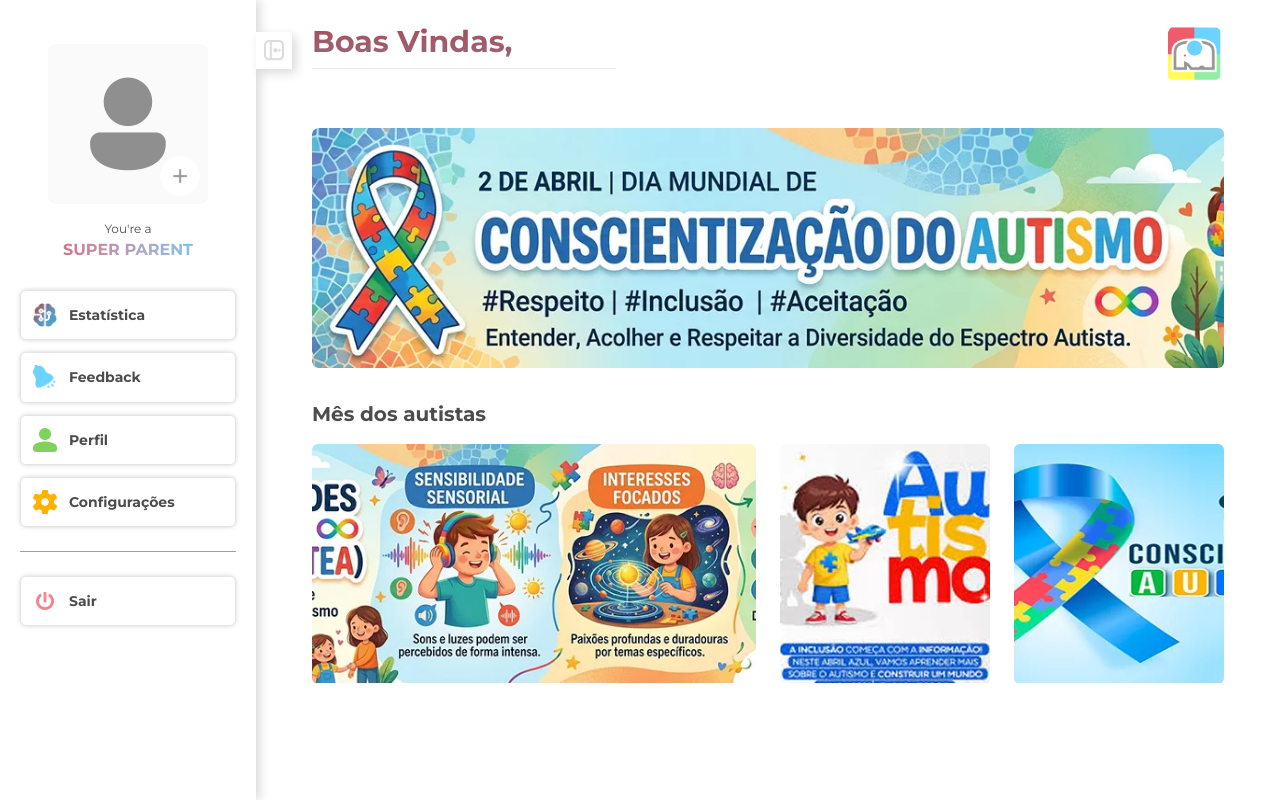
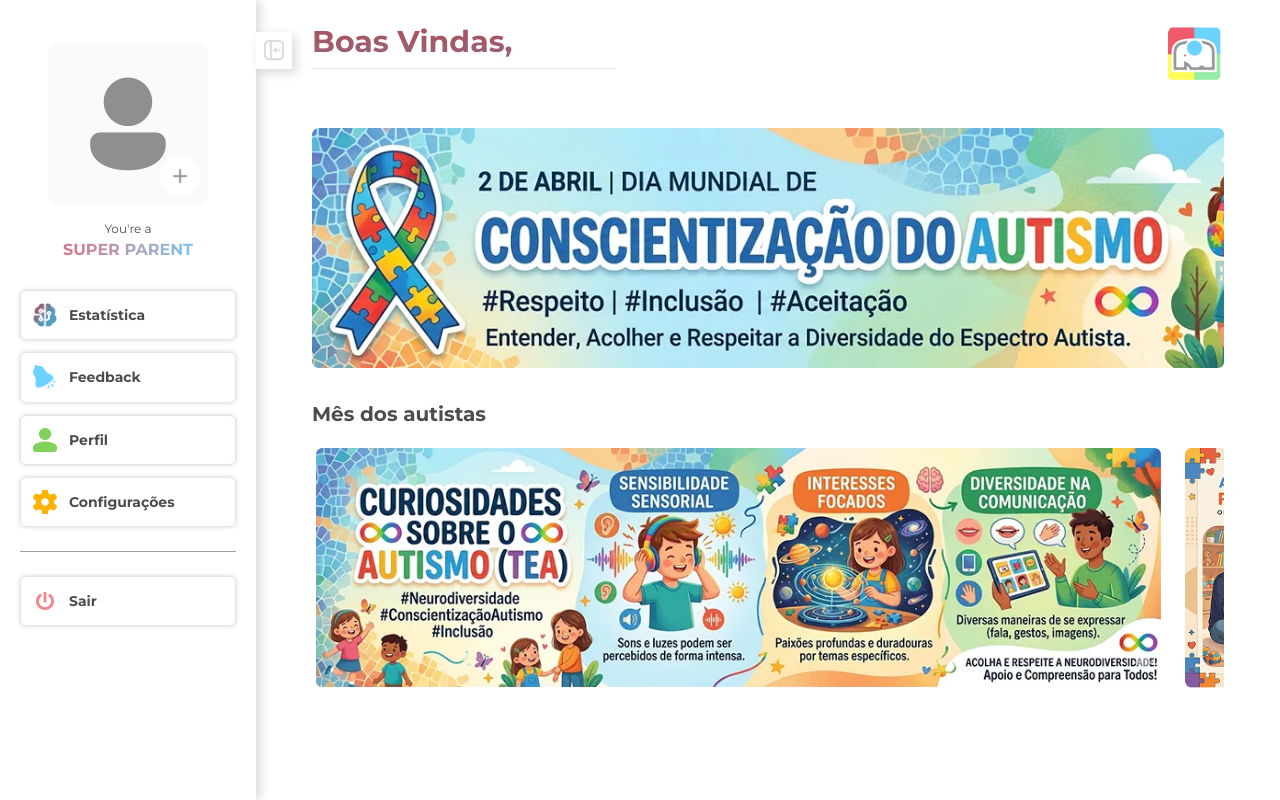
Before and after one commit to jmkirimis/dashboard-learny, a Next.js app: page /home in a window 1280 px wide. Built offline with nearby package versions, Linux system fonts and the light colour scheme.

Commit message:
refactor: adiciona scroll nos banners da página inicial

```diff
--- a/src/app/home/page.tsx
+++ b/src/app/home/page.tsx
@@ -20,10 +20,12 @@ export default function BoasVindas() {
 
         <div className="flex flex-col gap-4">
           <h1 className="text-[#4c4c4c] font-bold text-xl">Mês dos autistas</h1>
-          <div className="grid grid-cols-12 gap-6 h-60">
-            <div className="col-span-6 rounded-md bg-[url('/images/home/banner2.webp')] bg-cover bg-center" />
-            <div className="col-span-3 rounded-md bg-[url('/images/home/banner3.webp')] bg-cover bg-center" />
-            <div className="col-span-3 rounded-md bg-[url('/images/home/banner4.webp')] bg-cover bg-center" />
+          <div className="custom-scrollbar w-full overflow-x-auto">
+            <div className="flex flex-row gap-6 min-w-max px-1 pt-1 pb-4">
+              <div className="h-60 w-[845px] shrink-0 rounded-md bg-[url('/images/home/banner2.webp')] bg-cover bg-center" />
+              <div className="h-60 w-[271px] shrink-0 rounded-md bg-[url('/images/home/banner3.webp')] bg-cover bg-center" />
+              <div className="h-60 w-[271px] shrink-0 rounded-md bg-[url('/images/home/banner4.webp')] bg-cover bg-center" />
+            </div>
           </div>
         </div>
       </div>
--- a/src/components/Feedback/FeedbackContainer.tsx
+++ b/src/components/Feedback/FeedbackContainer.tsx
@@ -17,7 +17,6 @@ type Props = {
 
 type NotificationModalProps = {
   open: boolean;
-  type: string;
   description: string;
   onChangeDescription: (value: string) => void;
   onClose: () => void;
@@ -26,7 +25,6 @@ type NotificationModalProps = {
 
 const NotificationModal = ({
   open,
-  type,
   description,
   onChangeDescription,
   onClose,
@@ -41,7 +39,7 @@ const NotificationModal = ({
           Enviar notificação
         </h2>
 
-        <span className="mb-4 block text-sm text-zinc-500">Tipo: {type}</span>
+        <span className="mb-4 block text-sm text-zinc-500">Tipo: Comentário</span>
 
         <textarea
           value={description}
@@ -72,6 +70,7 @@ const NotificationModal = ({
               text-zinc-700
               transition
               hover:bg-zinc-100
+              hover:cursor-pointer
             "
           >
             Cancelar
@@ -81,12 +80,13 @@ const NotificationModal = ({
             onClick={onConfirm}
             className="
               rounded-lg
-              bg-[#6CD2FF]
+              bg-[#80D25B]
               px-4
               py-2
               text-white
               transition
               hover:opacity-90
+              hover:cursor-pointer
             "
           >
             Enviar
@@ -194,7 +194,6 @@ export default function FeedbackContainer({
     <>
       <NotificationModal
         open={showModal}
-        type={type}
         description={description}
         onChangeDescription={setDescription}
         onClose={closeNotificationModal}
--- a/src/contexts/UserContext.tsx
+++ b/src/contexts/UserContext.tsx
@@ -90,14 +90,14 @@ export function UserProvider({ children }: { children: ReactNode; }) {
             <div className="flex justify-end gap-3">
               <button
                 onClick={cancelLogout}
-                className="px-4 py-2 rounded-lg border border-zinc-600 text-zinc-600 hover:bg-gray-100 transition"
+                className="px-4 py-2 rounded-lg border border-zinc-600 text-zinc-600 hover:bg-gray-100 hover:cursor-pointer transition"
               >
                 Cancelar
               </button>
 
               <button
                 onClick={confirmLogout}
-                className="px-4 py-2 rounded-lg bg-red-500 text-white hover:bg-red-600 transition"
+                className="px-4 py-2 rounded-lg bg-red-500 text-white hover:bg-red-600 hover:cursor-pointer transition"
               >
                 Sair
               </button>
```
Also changed, not shown: public/images/home/banner3.webp, public/images/home/banner4.webp.
